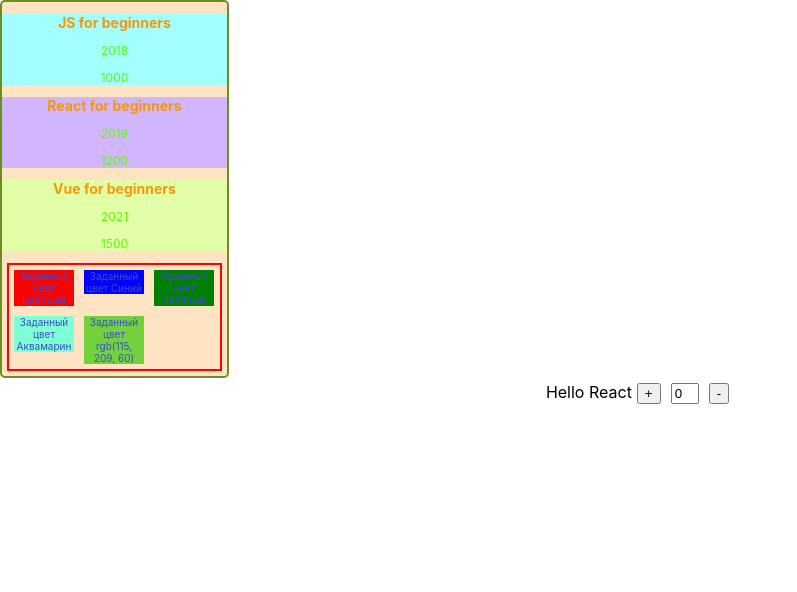
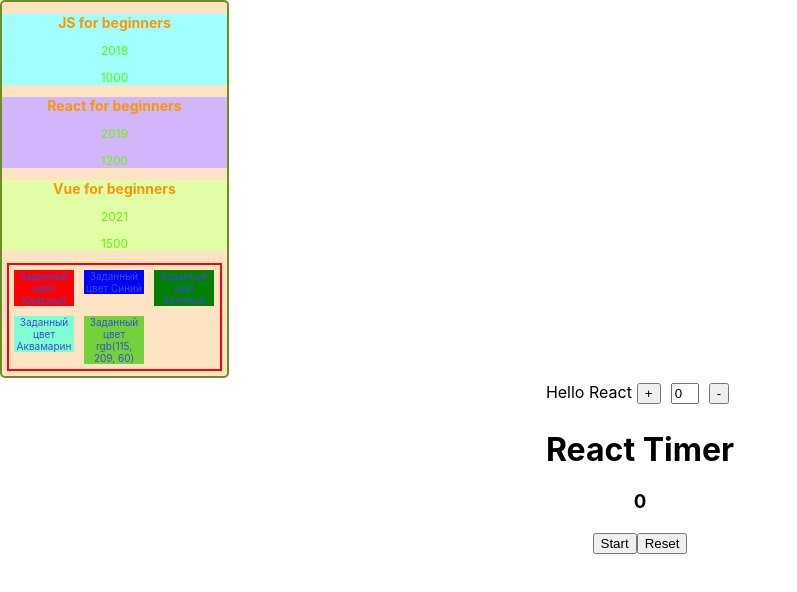
Before and after one commit to ENNA-Egor/less_1, a React (Create React App) app: page / in a window 1280 px wide. Shown: the top 592 px of the page, without its empty margins (0-797 px from the left). Built offline with nearby package versions, Linux system fonts and the light colour scheme.

Commit message:
Подключил модуль Timer. Модули разместил в module

```diff
--- a/src/App.jsx
+++ b/src/App.jsx
@@ -1,8 +1,9 @@
 import React from 'react';
 import './App.css';
-import Book from './Book';
-import ColorPal from './ColorPal';
-import Clicker from './Clicker';
+import Book from './module/Book';
+import ColorPal from './module/ColorPal';
+import Clicker from './module/Clicker';
+import Timer from './module/Timer';
 
 
 function App() {
@@ -28,6 +29,7 @@
         </div>
       </div>
        < Clicker />
+       < Timer />
     </div>
 
   );
--- /dev/null
+++ b/src/module/Timer.jsx
@@ -0,0 +1,29 @@
+import React from 'react';
+
+export default class Timer extends React.Component {
+    state = {
+        count: 0,
+        isCounting: false,
+    };
+
+    componentDidMount() {}
+
+    componentDidUpdate() {}
+
+    componentWillUnmount() {}
+
+    render() {
+        return (
+            <div className="App">
+                <h1>React Timer</h1>
+                <h3>{this.state.count}</h3>
+                {!this.state.isCounting ? (
+                    <button onClick={this.handleStart}>Start</button>
+                ) : (
+                    <button onClick={this.handleStop}>Stop</button>
+                )}
+                <button onClick={this.handleReset}>Reset</button>
+            </div>
+        );
+    }
+}
```
Also changed, not shown: src/module/Book.jsx (renamed from src/Book.jsx), src/module/Clicker.jsx (renamed from src/Clicker.jsx), src/module/ColorPal.jsx (renamed from src/ColorPal.jsx).
